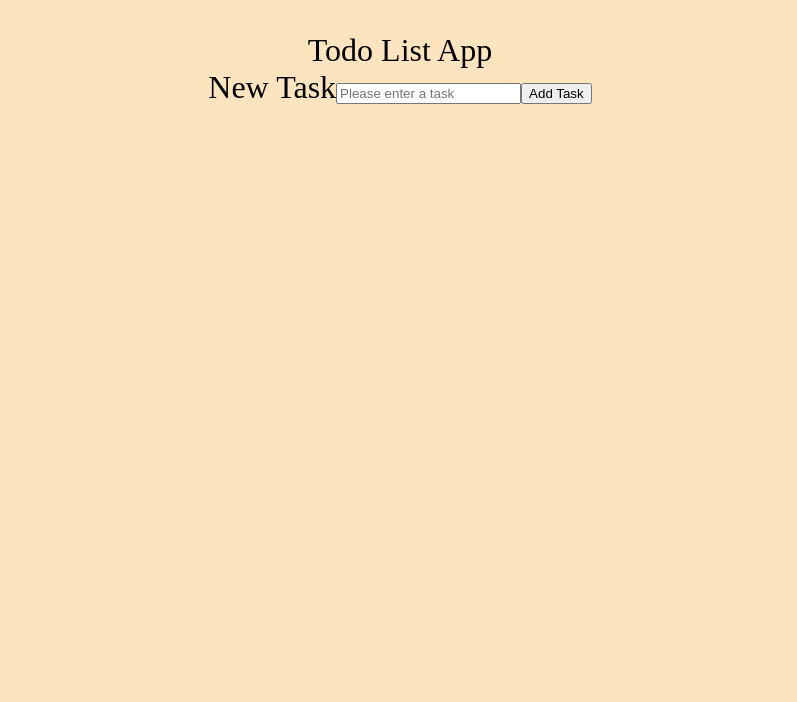
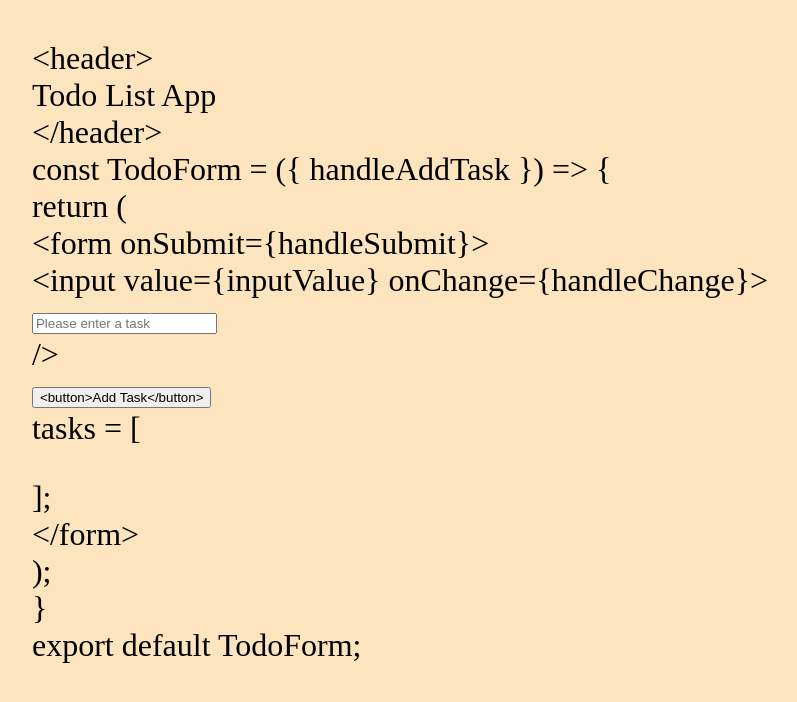
Before and after one commit to Aguadebebe/todo-list, a React (Create React App) app: page / in a window 1280 px wide. Shown: the top 702 px of the page, without its empty margins (240-1037 px from the left). Built offline with nearby package versions, Linux system fonts and the light colour scheme.

Commit message:
Added the actual code to the App return display

```diff
--- a/src/App.css
+++ b/src/App.css
@@ -1,6 +1,9 @@
  body {
+  display: flex;
+  align-items: center;
+  justify-content: center;
   background-color:rgb(252, 228, 190);
-  text-align: center;
+
  }
 
  .app {
--- a/src/Components/App.js
+++ b/src/Components/App.js
@@ -1,9 +1,10 @@
 import '../App.css';
+import Header from "./Header";
 import AppLogic from "./AppLogic";
 function App() {
   return (
     <div className="app">
-      <header>Todo List App</header>
+      <Header />
       <AppLogic />
     </div>
   );
--- /dev/null
+++ b/src/Components/Header.js
@@ -0,0 +1,20 @@
+
+
+const Header = () => {
+    const header1 = "<header>";
+    const header2 = "</header>";
+
+    return (
+        <header>
+          <div>
+            {header1}
+          </div>
+          <label>Todo List App</label>
+          <div>
+            {header2}
+          </div>
+        </header>
+    );
+}
+
+export default Header;
--- a/src/Components/TodoForm.js
+++ b/src/Components/TodoForm.js
@@ -21,10 +21,21 @@ const TodoForm = ({ handleAddTask }) => {
         }
     }
 
+    const addTask = "<button>Add Task</button>";
+    const inputEl1 = "<input value={inputValue} onChange={handleChange}>"
+    const inputEl2 = " /> ";
+    const form1 = "<form onSubmit={handleSubmit}>";
+    const return1 = "return (";
+    const formComponent1 = "const TodoForm = ({ handleAddTask }) => {";
+
     return(
+        <div>
+        <div>{formComponent1}</div>
+        <div>{return1}</div>
         <form onSubmit={handleSubmit}>
             <label>
-              New Task
+             {form1}
+             <div>{inputEl1}</div>
              <input
               value={inputValue}
               type="text"
@@ -32,9 +43,11 @@ const TodoForm = ({ handleAddTask }) => {
               onChange={handleChange}
              />
             </label>
+            <div>{inputEl2}</div>
              {error && <p className="form-error">Please enter a Task!</p>}
-            <button type="submit">Add Task</button>
+            <button type="submit">{addTask}</button>
         </form>
+        </div>
     );
 }
 
--- a/src/Components/TodoItem.js
+++ b/src/Components/TodoItem.js
@@ -1,16 +1,27 @@
 
 
 const TodoItem = ({ task, handleDeleteTask, handleToggleComplete }) => {
+
+    const curly1 = "{";
+    const id = "id: ";
+    const title = "title: ";
+    const curly2 = "},"
     return (
         <li>
-
-        <button onClick={() => handleDeleteTask(task.id)}>Delete</button>
-         <span onClick={() => handleToggleComplete(task.id)}>
-          {task.title}
-         </span>
-         <div className={task.completed ? "completed" : "uncompleted"}>
-         {task.completed ? "Completed !" : "X"}
-         </div>
+          <button onClick={() => handleDeleteTask(task.id)}>Delete</button>
+          <span onClick={() => handleToggleComplete(task.id)}>
+            <div>
+             {curly1}
+            </div>
+            <div>{id}</div>
+            <div>{task.id}, </div>
+            <div>{title}</div>
+            <div>{task.title}</div>
+            <div className={task.completed ? "completed" : "uncompleted"}>
+             {task.completed ? "Completed !" : "X"}
+            </div>
+            <div>{curly2}</div>
+          </span>
         </li>
     );
 }
--- a/src/Components/TodoList.js
+++ b/src/Components/TodoList.js
@@ -1,8 +1,17 @@
 import TodoItem from "./TodoItem";
 
 const TodoList = ({ tasks, handleDeleteTask, handleToggleComplete }) => {
+
+    const bra1 = " [";
+    const bra2 = "];";
+    const form2= "</form>";
+    const return2 = ");";
+    const todoFormComponent2 = "}";
+    const exprtdflt = "export default TodoForm;";
+
     return (
         <div>
+         <div>tasks ={bra1}</div>
           <ul>
             {tasks.map((task) => (
                  <TodoItem
@@ -11,9 +20,13 @@ const TodoList = ({ tasks, handleDeleteTask, handleToggleComplete }) => {
                  handleDeleteTask={handleDeleteTask}
                  handleToggleComplete={handleToggleComplete}
                  />
-
             ))}
           </ul>
+         <div>{bra2}</div>
+         <div>{form2}</div>
+         <div>{return2}</div>
+         <div>{todoFormComponent2}</div>
+         <div>{exprtdflt}</div>
         </div>
     );
 }
```
